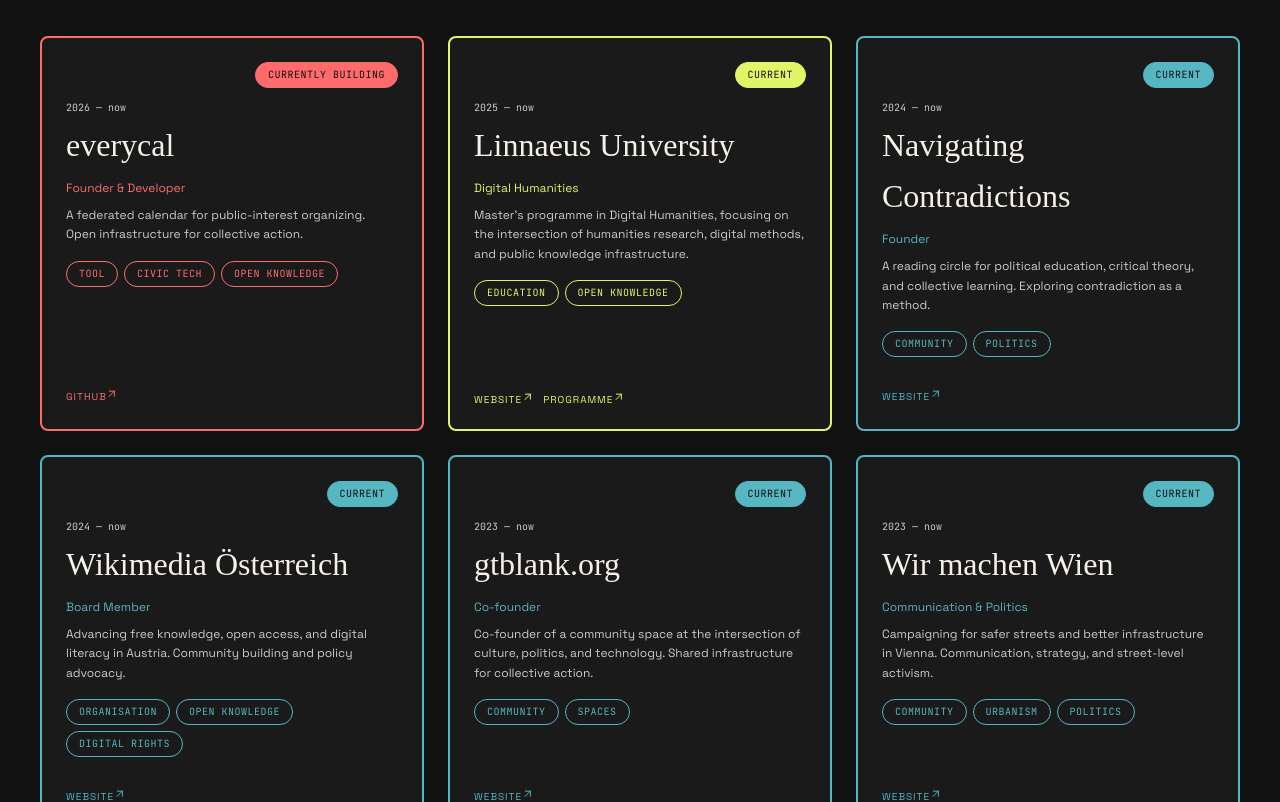
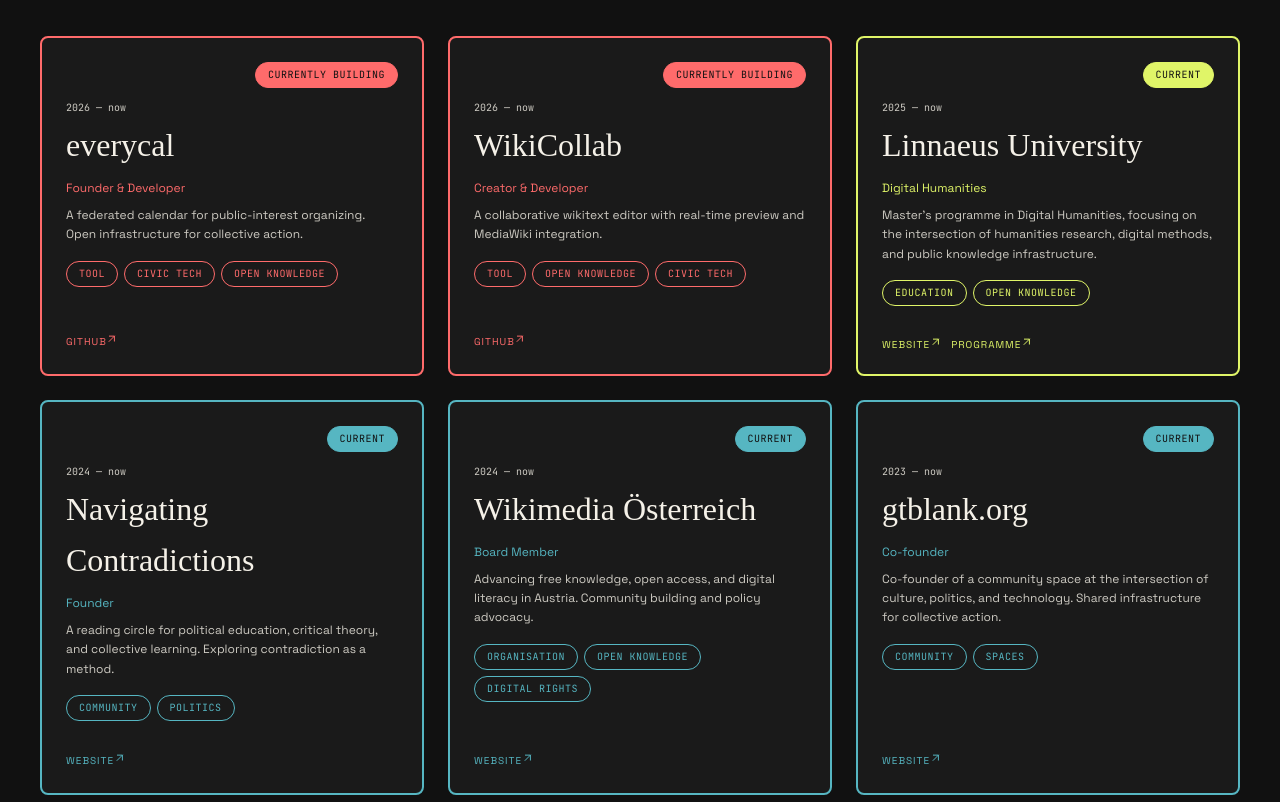
Before and after one commit to burnoutberni/bhayden.at, a React (Vite) app: page / in a window 1280 px wide. Shown: the part 1560-2362 px from the top of the page. Built offline with nearby package versions, Linux system fonts and the light colour scheme; a web font is replaced by a local one.

Commit message:
Add WikiCollab to projects

```diff
--- a/src/data/content.ts
+++ b/src/data/content.ts
@@ -39,6 +39,21 @@
     roleDe: 'Gründer & Entwickler',
     links: [{ label: 'GitHub', url: 'https://github.com/burnoutberni/everycal' }],
     topics: ['civic tech', 'open knowledge'],
+  },
+  {
+    id: 'wikicollab',
+    title: 'WikiCollab',
+    titleDe: 'WikiCollab',
+    summary: 'A collaborative wikitext editor with real-time preview and MediaWiki integration.',
+    summaryDe: 'Ein kollaborativer Wikitext-Editor mit Echtzeit-Vorschau und MediaWiki-Integration.',
+    status: 'work_in_progress',
+    type: 'tool',
+    startYear: 2026,
+    location: 'Vienna',
+    role: 'Creator & Developer',
+    roleDe: 'Entwickler',
+    links: [{ label: 'GitHub', url: 'https://github.com/burnoutberni/WikiCollab' }],
+    topics: ['open knowledge', 'civic tech'],
   },
   {
     id: 'wir-machen-wien',
```
